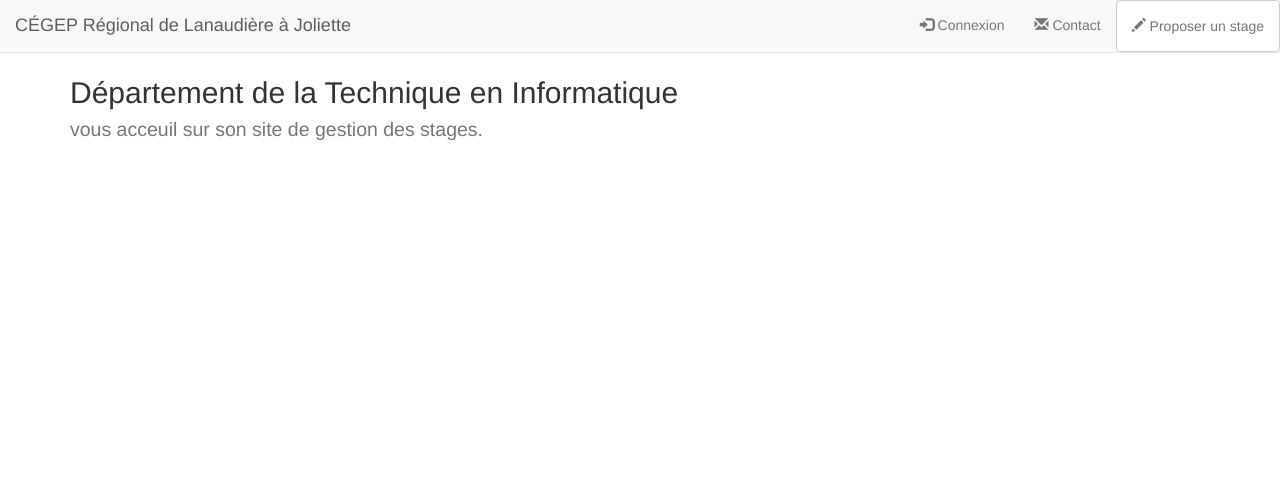
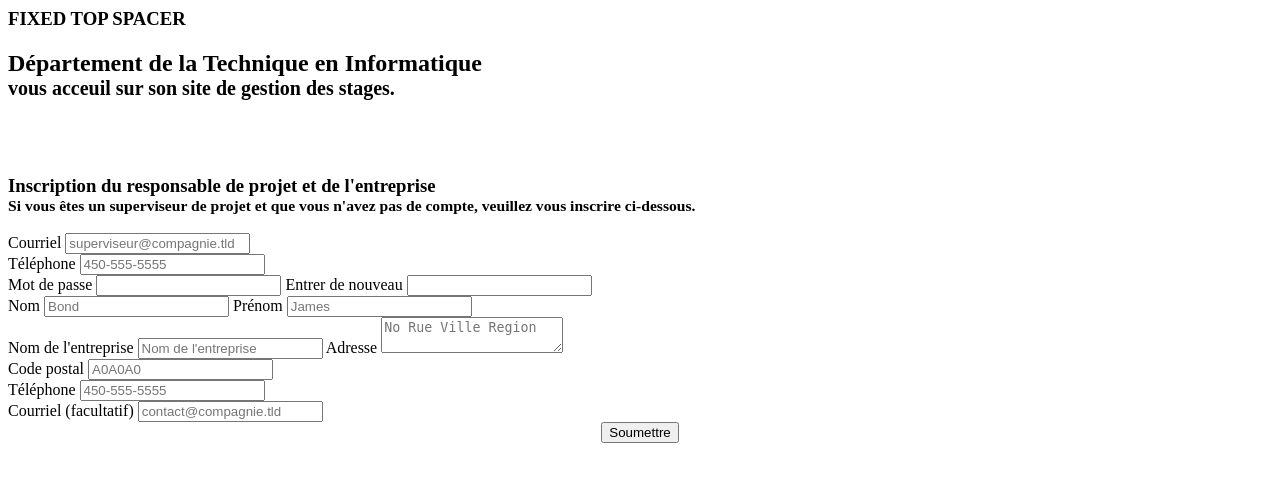
Before and after one commit to gragor3000/Projet-Integrateur, a PHP site: page /app/views/accueil/index.php in a window 1280 px wide. Shown: the top 482 px of the page. Run offline with PHP 8.4, Linux system fonts and the light colour scheme.

Commit message:
Modification de l'accueil et design du menu
Retrait de la création de projet, remplacer par création de compagnie.
Isolation du menu et inclus dans l'index.

```diff
--- a/web/app/views/accueil/index.php
+++ b/web/app/views/accueil/index.php
@@ -1,115 +1,78 @@
-<!DOCTYPE html>
-<html>
-    <head>
-            <meta charset="windows-1252">
-            <meta name="viewport" content="width=device-width, initial-scale=1">
-            <title>CEGEP Joliette | 420.AA | Outil de Gestion des Stages</title>
-
-            <!--Bootstrap 3.3.6 et jQuery 2.2.0-->
-            <link rel="stylesheet" href="http://maxcdn.bootstrapcdn.com/bootstrap/3.3.6/css/bootstrap.min.css">
-            <script src="https://ajax.googleapis.com/ajax/libs/jquery/2.2.0/jquery.min.js"></script>
-            <script src="http://maxcdn.bootstrapcdn.com/bootstrap/3.3.6/js/bootstrap.min.js"></script>
-
-            <!--Outils maison-->
-            <link rel="stylesheet" href="/css/default.css">
-            <script src="/js/scripts.js"></script>
-    </head>
 <body>
-        <nav class="navbar navbar-default navbar-fixed-top">
-            <div class="container-fluid">
-                <div class="navbar-header">
-                    <a class="navbar-brand" href="#">C&Eacute;GEP R&eacute;gional de Lanaudi&egrave;re &agrave; Joliette</a>
-                </div>
-                <ul class="nav navbar-nav navbar-right">
-                    <li><a><span class="glyphicon glyphicon-log-in"></span> Connexion</a></li>
-                    <li><a data-toggle="collapse" data-target="#contact"><span class="glyphicon glyphicon-envelope"></span> Contact</a></li>
-                    <li><a data-toggle="collapse" data-target="#inscription" class="btn btn-default"><span class="glyphicon glyphicon-pencil"></span> Proposer un stage</a></li>
-                    <li><tab></tab></li>
-                </ul>
-            </div>
-        </nav>
     <h3>FIXED TOP SPACER</h3>
     <div class="container">
         <!--Présentation-->
         <div class="row" style="vertical-align: middle;">
             <div class="col-md-9">
-                    <h2>D&eacute;partement de la Technique en Informatique<br>
+                <h2>D&eacute;partement de la Technique en Informatique<br />
                     <small>vous acceuil sur son site de gestion des stages.</small>
                 </h2>
+                <br />
+
             </div>
         </div>
         <br>
-            <form role="form" id="inscription" class="panel panel-default collapse">
+        <form role="form" id="inscription" class="panel panel-default">
             <div class="panel-heading">
                 <div>
-                        <h3>Inscription du responsable de projet et description d&eacute;taill&eacute;e du stage propos&eacute;</h3>
+                    <h3>Inscription du responsable de projet et de l'entreprise<br /><small>Si vous &ecirc;tes un superviseur de projet et que vous n'avez pas de compte, veuillez vous inscrire ci-dessous.</small></h3>
                 </div>
             </div>
             <div class="panel-body">
                 <div class="row">
-                        <div class="col-md-12">
-                            <center>
-                                <ul class="nav nav-tabs">
-                                    <li class="active"><a data-toggle="tab" href="#newuser">Nouvel utilisateur</a></li>
-                                    <li><a data-toggle="tab" href="#olduser">Utilisateur existant</a></li>
-                                </ul>
-                            </center>
+                    <div class="col-md-6">
+                        <div class="form-group">
+                            <label for="email">Courriel</label>
+                            <input type="email" class="form-control" id="email" placeholder="superviseur@compagnie.tld" required />
                         </div>
                     </div>
-                    <div class="tab-content">
-                        <br>
-                        <div id="newuser" class="tab-pane fade in active">
-                            <div class="row">
                     <div class="col-md-6">
                         <div class="form-group">
-                                        <label for="nu_email">Courriel</label>
-                                        <input type="email" class="form-control" id="nu_email" />
-                                    </div>
-                                </div>
-                                <div class="col-md-6 newuser">
-                                    <div class="form-group">
                             <label for="phone">T&eacute;l&eacute;phone</label>
-                                        <input type="text" class="form-control" id="phone" />
+                            <input type="text" class="form-control" id="phone" placeholder="450-555-5555" maxlength="12" required />
                         </div>
                     </div>
                 </div>
                 <div class="row">
                     <div class="col-md-6 form-group">
-                                    <label for="nu_pass">Mot de passe</label>
-                                    <input type="password" class="form-control" id="nu_pass" />
+                        <label for="pass">Mot de passe</label>
+                        <input type="password" class="form-control" id="pass" required />
                         <label for="word">Entrer de nouveau</label>
-                                    <input type="password" class="form-control" id="word" />
+                        <input type="password" class="form-control" id="word"required  />
                     </div>
-                                <div class="col-md-6 form-group newuser">
+                    <div class="col-md-6 form-group">
                         <label for="last">Nom</label>
-                                    <input type="text" class="form-control" id="last" />
+                        <input type="text" class="form-control" id="last" placeholder="Bond" required />
                         <label for="first">Pr&eacute;nom</label>
-                                    <input type="text" class="form-control" id="first" />
+                        <input type="text" class="form-control" id="first"  placeholder="James" required />
+                    </div>
+                </div>
+                <div class="row">
+                    <div class="col-md-10 col-md-offset-1 well form-group">
+                        <label for="title">Nom de l'entreprise</label>
+                        <input type="text" class="form-control" id="title" placeholder="Nom de l'entreprise" required />
+                        <label for="desc">Adresse</label>
+                        <textarea class="form-control" id="desc" placeholder="No Rue Ville Region" required></textarea>
+                        <div class="row">
+                            <div class="col-md-2">
+                                <div class="form-group">
+                                    <label for="cie_postal">Code postal</label>
+                                    <input type="text" class="form-control" id="cie_postal" placeholder="A0A0A0" maxlength="6" required />
+                                </div>
+                            </div>
+                            <div class="col-md-4">
+                                <div class="form-group">
+                                    <label for="cie_phone">T&eacute;l&eacute;phone</label>
+                                    <input type="text" class="form-control" id="cie_phone" placeholder="450-555-5555" maxlength="12" required />
+                                </div>
+                            </div>
+                            <div class="col-md-6">
+                                <div class="form-group">
+                                    <label for="cie_email">Courriel (facultatif)</label>
+                                    <input type="email" class="form-control" id="cie_email" placeholder="contact@compagnie.tld" required />
                                 </div>
                             </div>
                         </div>
-                        <div id="olduser" class="tab-pane fade">
-                            <div class="row">
-                                <div class="col-md-6 col-md-offset-3">
-                                    <div class="form-group">
-                                        <label for="ou_email">Courriel</label>
-                                        <input type="email" class="form-control" id="ou_email" />
-                                        <label for="ou_pass">Mot de passe</label>
-                                        <input type="password" class="form-control" id="ou_pass" />
-                                    </div>
-                                </div>
-                            </div>
-                        </div>
-                    </div>
-                    <br>
-                    <div class="row">
-                        <div class="col-md-10 col-md-offset-1 well form-group">
-                            <label for="title">Titre du projet</label>
-                            <input type="text" class="form-control" id="title" required />
-                            <label for="desc">Description du projet</label>
-                            <textarea class="form-control" id="desc" required></textarea>
-                            <label for="addr">Adresse du lieu de projet</label>
-                            <input type="text" class="form-control" id="address" required />
                     </div>
                 </div>
                 <div class="row">
@@ -123,4 +86,3 @@
         </form>
     </div>
 </body>
-</html>
```
Also changed, not shown: ProjetStage/nbproject/project.xml (added, +9 -0 lines), web/app/views/shared/header.php (added, +14 -0 lines), web/app/views/shared/menu.php (added, +97 -0 lines), web/public/css/default.css (added, +16 -0 lines), web/public/index.php (+9 -20 lines), web/public/js/scripts.js (added), 2 other files. Lines whose indentation alone changed are shown as unchanged.
